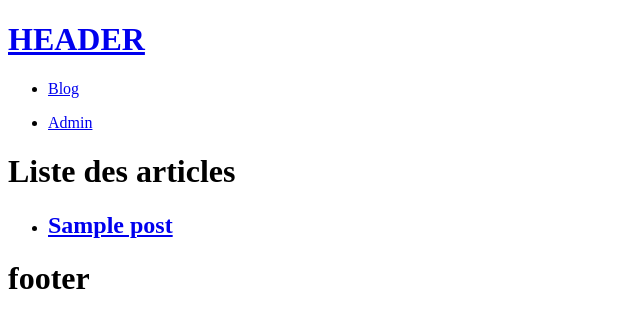
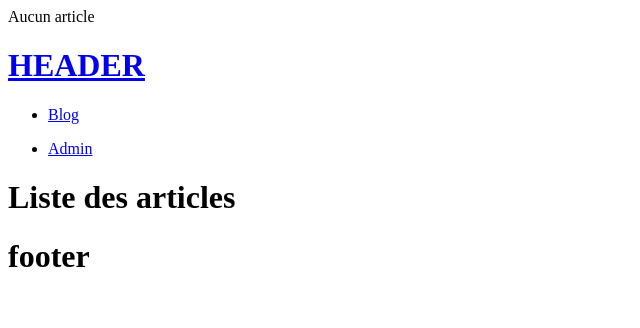
Before and after one commit to ArtGM/php-blog, a PHP site: page /blog in a window 1280 px wide. Shown: the top 328 px of the page, without its empty margins (0-640 px from the left). Run offline with PHP 8.4, Linux system fonts and the light colour scheme; tables that the repository leaves empty or names only in its code hold one stand-in row (values such as "Sample post").

Commit message:
change query to display only published posts

```diff
--- a/src/manager/PostManager.php
+++ b/src/manager/PostManager.php
@@ -12,7 +12,7 @@ class PostManager extends Manager
     public function getPosts($id = null)
     {
         if (is_null($id)) {
-            $fetch_posts = $this->db->query('SELECT * FROM post');
+            $fetch_posts = $this->db->query('SELECT * FROM post WHERE status = 1');
             $array_all_posts = $fetch_posts->fetchAll($this->fetch_style);
             foreach ($array_all_posts as $post) {
                 $new_post = new Post($post);
```
Also changed, not shown: 1 other file.
